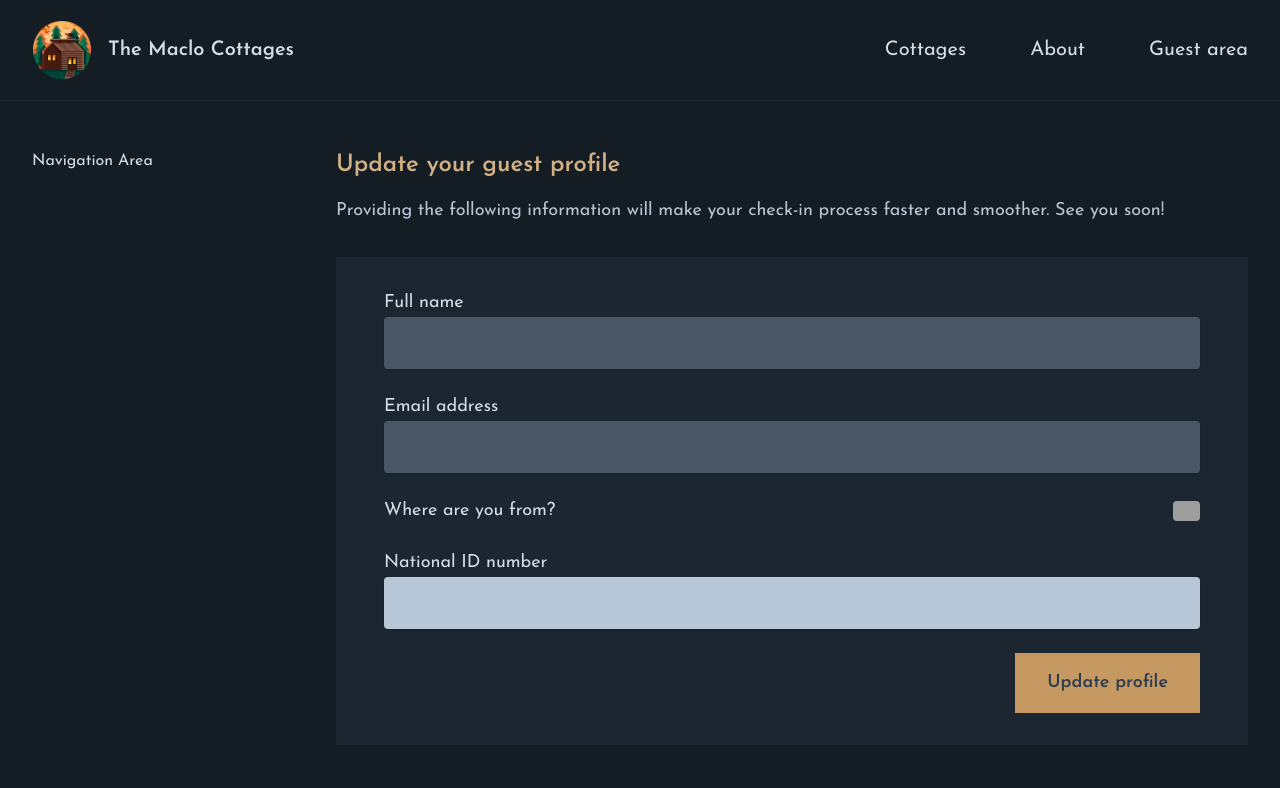
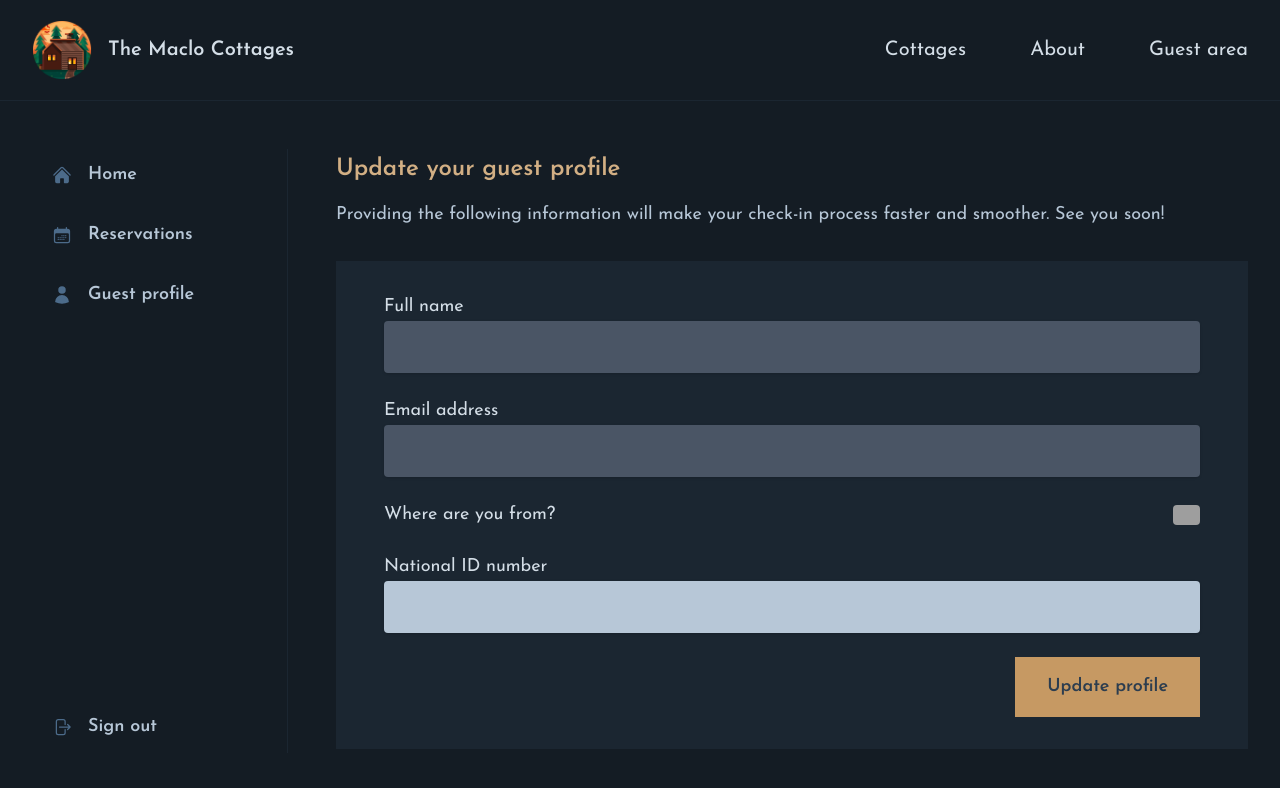
Before and after one commit to MohmmadMazid/The-maclo-cottages-website, a Next.js app: page /account/profile in a window 1280 px wide. Shown: the top 788 px of the page. Built offline with nearby package versions, Linux system fonts and the light colour scheme; grey boxes are pictures that could not be loaded.

Commit message:
project is on going in development

```diff
--- a/src/app/account/layout.js
+++ b/src/app/account/layout.js
@@ -1,9 +1,10 @@
+import SideNavigation from "@/components/SideNavigation"
 
 const Layout = ({children}) => {
   return (
     <div className="grid grid-cols-[16rem_1fr] h-full gap-12" >
-        <div >Navigation Area</div>
-        <div>
+      <SideNavigation/>
+        <div className="py-1">
                 {children}
         </div>
     </div>
--- a/src/app/account/profile/page.js
+++ b/src/app/account/profile/page.js
@@ -1,4 +1,7 @@
 import SelectCountry from "@/components/SelectCountry";
+export const metadata = {
+  title: "Update Profile",
+};
 
 export default function Page() {
   // CHANGE
--- a/src/app/account/reservation/page.js
+++ b/src/app/account/reservations/page.js
@@ -1,5 +1,7 @@
 import ReservationCard from "@/components/ReservationCard";
-
+export const metadata = {
+  title: "Reservation View",
+};
 export default function Page() {
   // CHANGE
   const bookings = [];
--- a/src/app/layout.js
+++ b/src/app/layout.js
@@ -25,8 +25,8 @@
     >
       <body  className={`${josfin.className} h-full antialiased bg-primary-950 text-primary-100  min-h-screen flex flex-col relative`}>
         <Header />
-        <div className="flex-1 px-8 py-12">
-          <main className="max-w-7xl mx-auto">
+        <div className="flex-1 px-8 py-12 grid ">
+          <main className="max-w-7xl mx-auto w-full">
             {children}
           </main>
         </div>
--- /dev/null
+++ b/src/components/SideNavigation.js
@@ -0,0 +1,51 @@
+import {
+  CalendarDaysIcon,
+  HomeIcon,
+  UserIcon,
+} from '@heroicons/react/24/solid';
+import SignOutButton from './SignOutButton';
+import Link from 'next/link';
+
+const navLinks = [
+  {
+    name: 'Home',
+    href: '/account',
+    icon: <HomeIcon className='h-5 w-5 text-primary-600' />,
+  },
+  {
+    name: 'Reservations',
+    href: '/account/reservations',
+    icon: <CalendarDaysIcon className='h-5 w-5 text-primary-600' />,
+  },
+  {
+    name: 'Guest profile',
+    href: '/account/profile',
+    icon: <UserIcon className='h-5 w-5 text-primary-600' />,
+  },
+];
+
+function SideNavigation() {
+  return (
+    <nav className='border-r border-primary-900'>
+      <ul className='flex flex-col gap-2 h-full text-lg'>
+        {navLinks.map((link) => (
+          <li key={link.name}>
+            <Link
+              className={`py-3 px-5 hover:bg-primary-900 hover:text-primary-100 transition-colors flex items-center gap-4 font-semibold text-primary-200`}
+              href={link.href}
+            >
+              {link.icon}
+              <span>{link.name}</span>
+            </Link>
+          </li>
+        ))}
+
+        <li className='mt-auto'>
+          <SignOutButton />
+        </li>
+      </ul>
+    </nav>
+  );
+}
+
+export default SideNavigation;
--- /dev/null
+++ b/src/components/SignOutButton.js
@@ -0,0 +1,12 @@
+import { ArrowRightOnRectangleIcon } from '@heroicons/react/24/solid';
+
+function SignOutButton() {
+  return (
+    <button className='py-3 px-5 hover:bg-primary-900 hover:text-primary-100 transition-colors flex items-center gap-4 font-semibold text-primary-200 w-full'>
+      <ArrowRightOnRectangleIcon className='h-5 w-5 text-primary-600' />
+      <span>Sign out</span>
+    </button>
+  );
+}
+
+export default SignOutButton;
```
